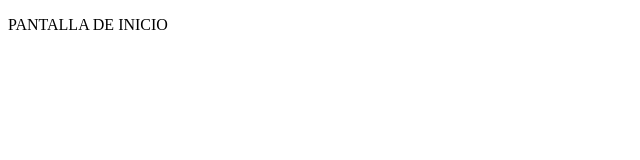
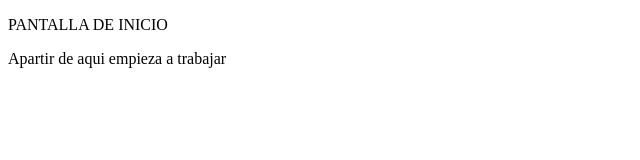
Before and after one commit to Mauricio572/Proyecto_Controldeasistencias, a plain HTML site: page inicio.html in a window 1280 px wide. Shown: the whole page, without its empty margins (0-640 px from the left). Drawn offline with Linux system fonts and the light colour scheme.

Commit message:
comentario x

```diff
--- a/inicio.html
+++ b/inicio.html
@@ -5,5 +5,6 @@
     </Head>
     <Body>
         <P>PANTALLA DE INICIO</P>
+        <p>Apartir de  aqui empieza a trabajar</p>
     </Body>
 </html>
```
